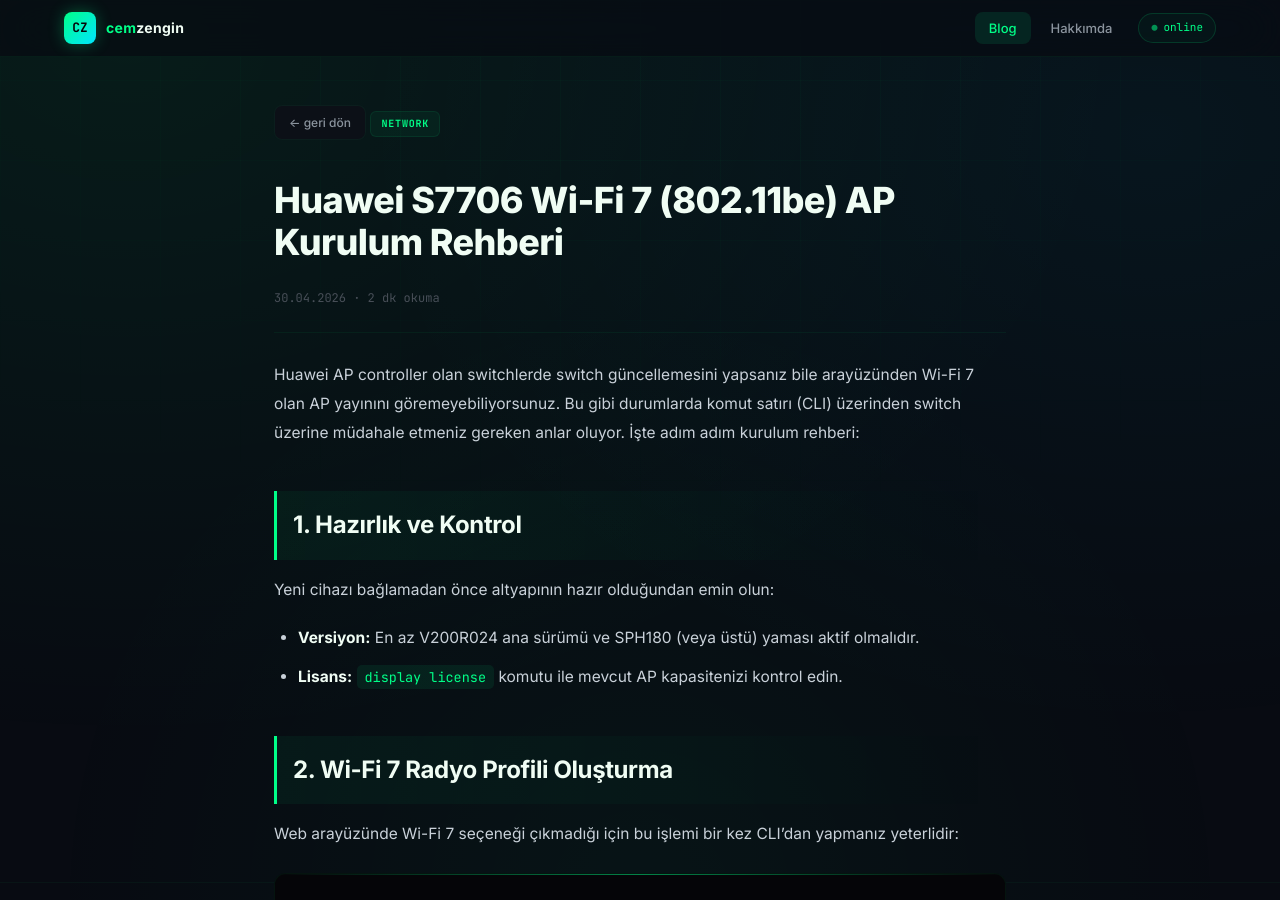
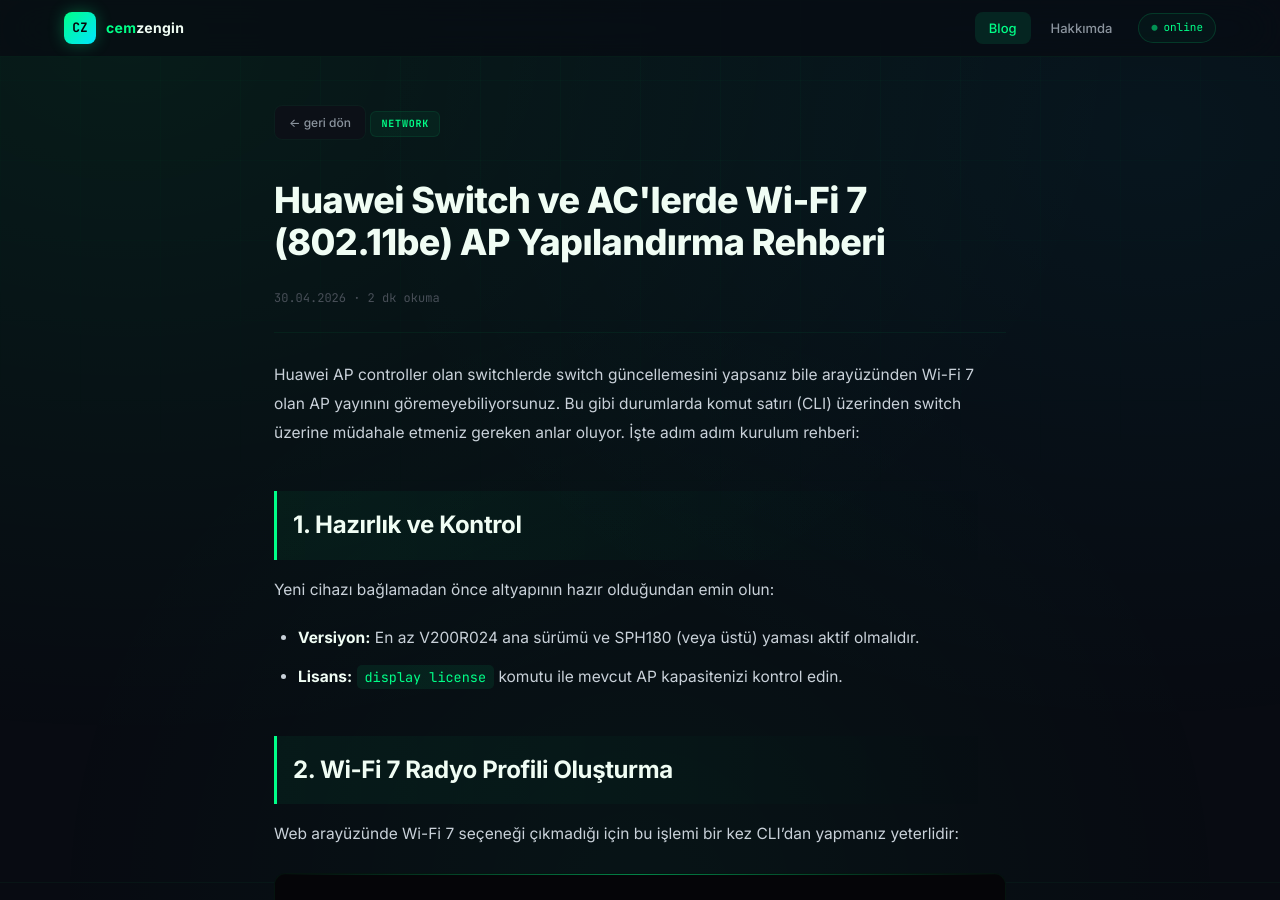
Before and after one commit to beratcemzengin/cemzengin.com, a Jekyll site: the page built from _posts/2026-04-30-huawei-s7706-wifi-7-ap-kurulum-rehberi.md, in a window 1280 px wide and 900 px high. Built offline with Jekyll 4.4.1, drawn with Linux system fonts in a browser that asks for light colours.

Commit message:
Update 2026-04-30-huawei-s7706-wifi-7-ap-kurulum-rehberi.md

```diff
--- a/_posts/2026-04-30-huawei-s7706-wifi-7-ap-kurulum-rehberi.md
+++ b/_posts/2026-04-30-huawei-s7706-wifi-7-ap-kurulum-rehberi.md
@@ -1,6 +1,6 @@
 ---
 layout: post
-title: "Huawei S7706 Wi-Fi 7 (802.11be) AP Kurulum Rehberi"
+title: "Huawei Switch ve AC'lerde Wi-Fi 7 (802.11be) AP Yapılandırma Rehberi"
 date: 2026-04-30
 categories: network
 ---
```
